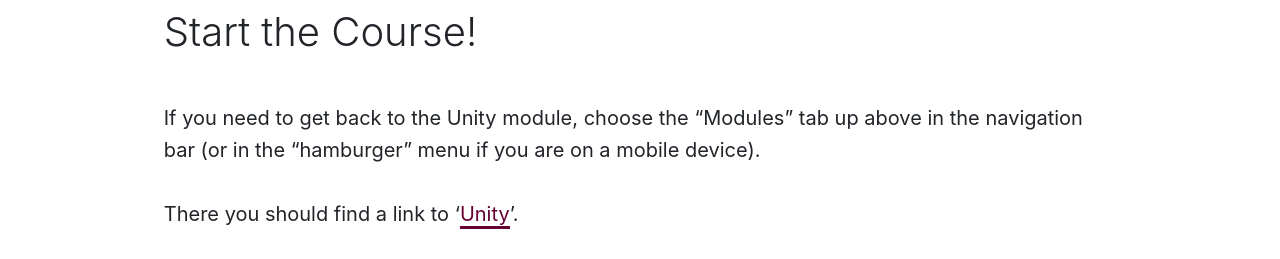
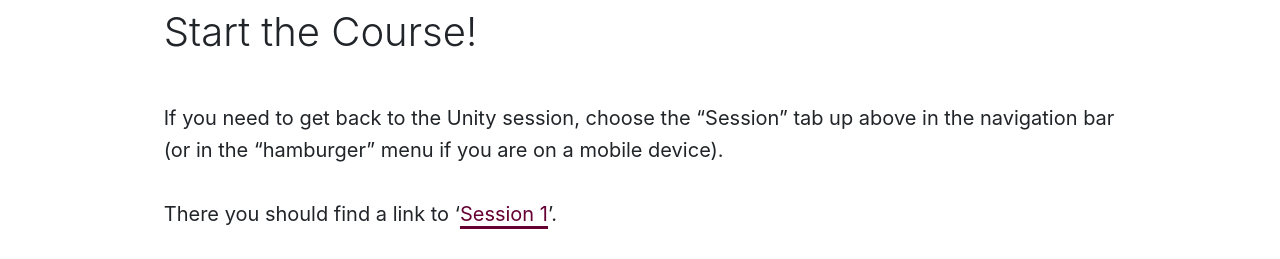
Before and after one commit to Montana-Media-Arts/InnovateHS-Spring2020, a Jekyll site: the page built from index.markdown, in a window 1280 px wide. Shown: the part 1434-1693 px from the top of the page. Built offline with Jekyll 4.4.1, drawn with Linux system fonts in a browser that asks for light colours; nearby versions of some CDN libraries.

Commit message:
Update index.markdown

```diff
--- a/index.markdown
+++ b/index.markdown
@@ -14,8 +14,8 @@ This module is delivered by [Michael Cassens]({{ site.baseurl }}/instructors/ ).
 
 ### Start the Course!
 
-If you need to get back to the Unity module, choose the "Modules" tab up above in the navigation bar (or in the "hamburger" menu if you are on a mobile device).
+If you need to get back to the Unity session, choose the "Session" tab up above in the navigation bar (or in the "hamburger" menu if you are on a mobile device).
 
-There you should find a link to '[Unity]({{site.baseurl}}/modules/session-1/welcome/)'.
+There you should find a link to '[Session 1]({{site.baseurl}}/modules/session-1/welcome/)'.
 
 <!-- <div class="embed-responsive embed-responsive-16by9"><iframe class="embed-responsive-item" src="https://www.youtube.com/embed/xE7-fWrOkaQ" frameborder="0" allowfullscreen></iframe></div> -->
```
